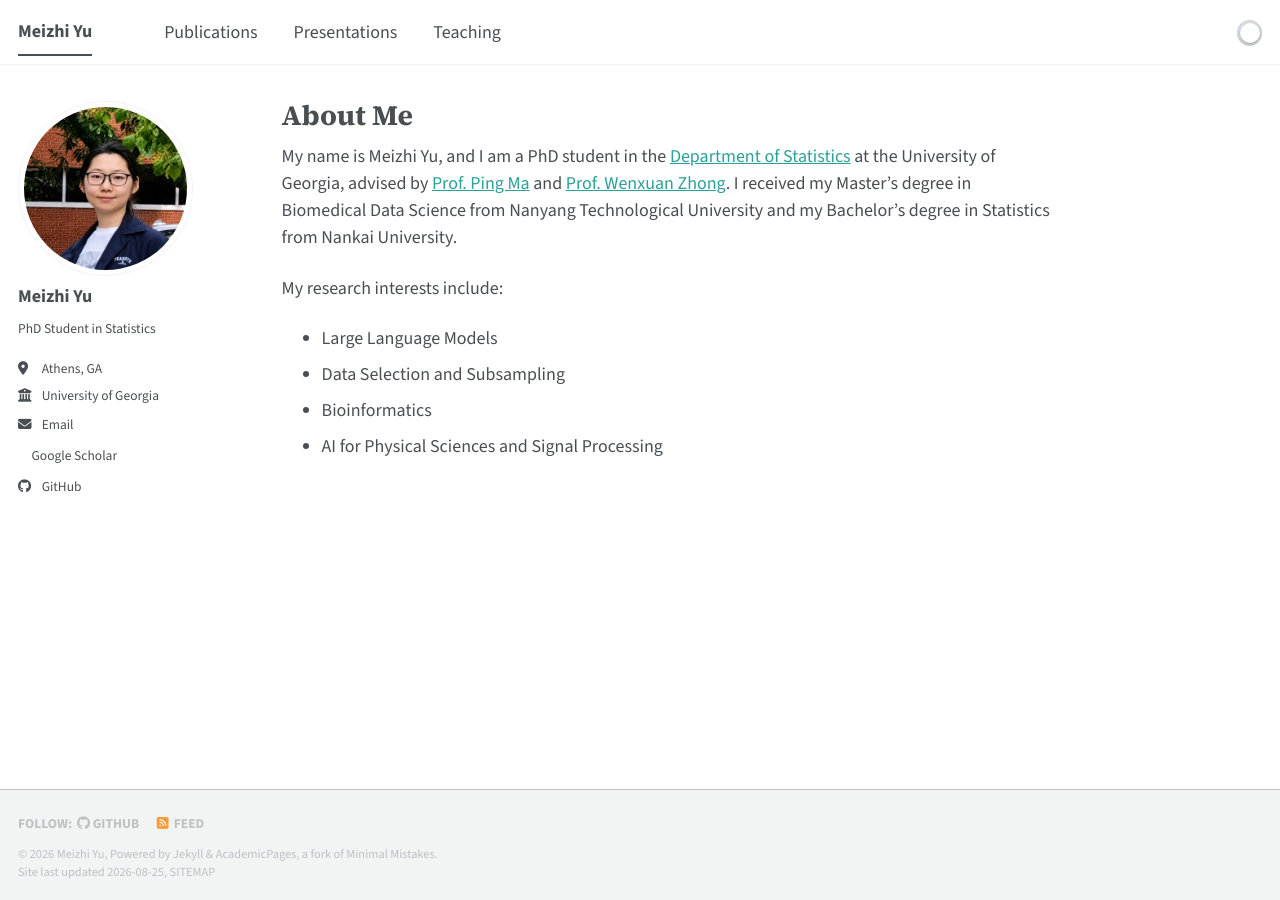
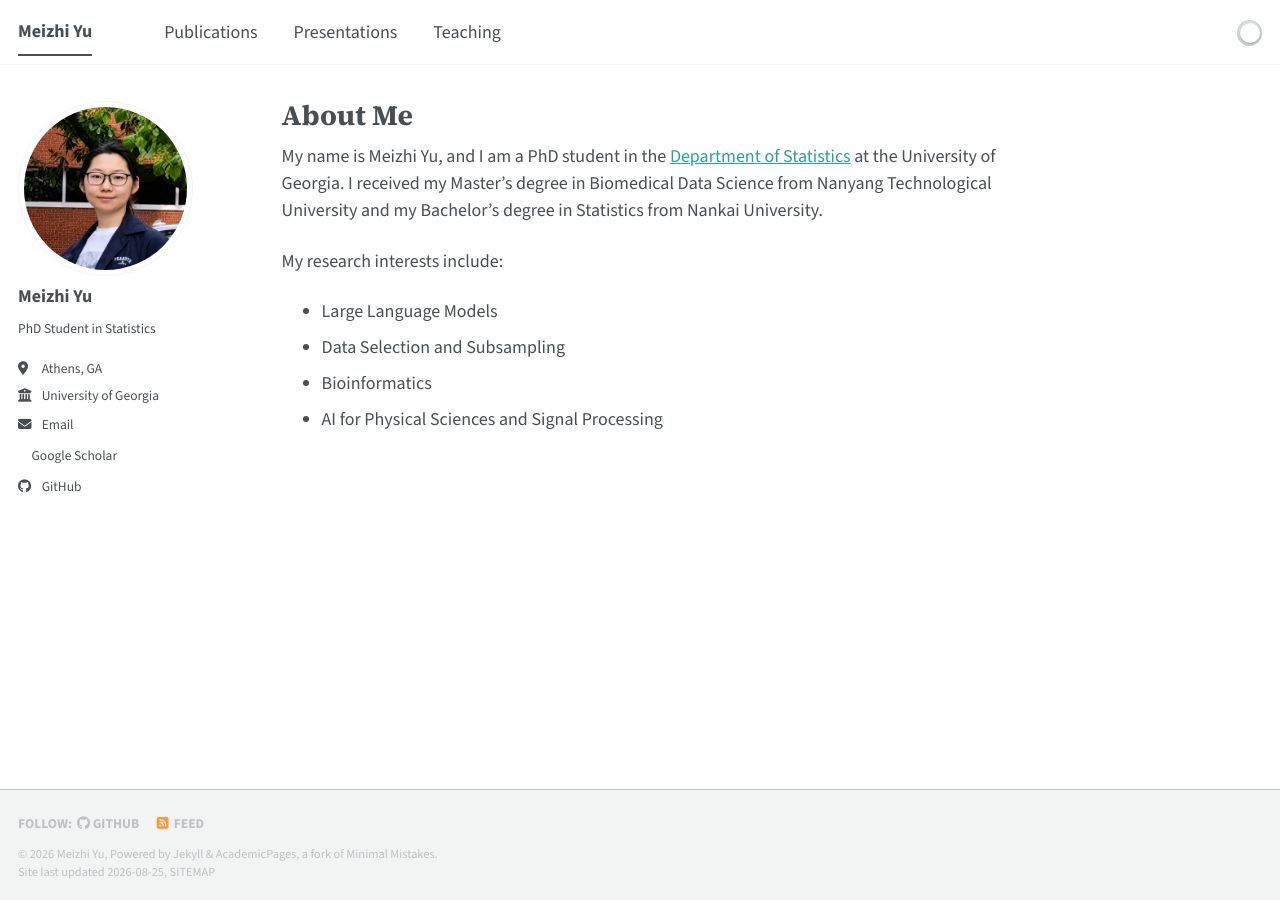
Before and after one commit to mzyu-2026/mzyu-2026.github.io, a Jekyll site: the page built from _pages/about.md, in a window 1280 px wide. Built offline with Jekyll 4.4.1, drawn with Linux system fonts in a browser that asks for light colours; a style sheet for code colours, icons or effects is not loaded.

Commit message:
About: remove advisor clause
Co-Authored-By: Claude Fable 5 <noreply@anthropic.com>

```diff
--- a/_pages/about.md
+++ b/_pages/about.md
@@ -7,7 +7,7 @@ redirect_from:
   - /about.html
 ---
 
-My name is Meizhi Yu, and I am a PhD student in the [Department of Statistics](https://www.stat.uga.edu/) at the University of Georgia, advised by [Prof. Ping Ma](https://bdalpingio.github.io/) and [Prof. Wenxuan Zhong](https://zhonglabuga.github.io/). I received my Master's degree in Biomedical Data Science from Nanyang Technological University and my Bachelor's degree in Statistics from Nankai University.
+My name is Meizhi Yu, and I am a PhD student in the [Department of Statistics](https://www.stat.uga.edu/) at the University of Georgia. I received my Master's degree in Biomedical Data Science from Nanyang Technological University and my Bachelor's degree in Statistics from Nankai University.
 
 My research interests include:
 
```
